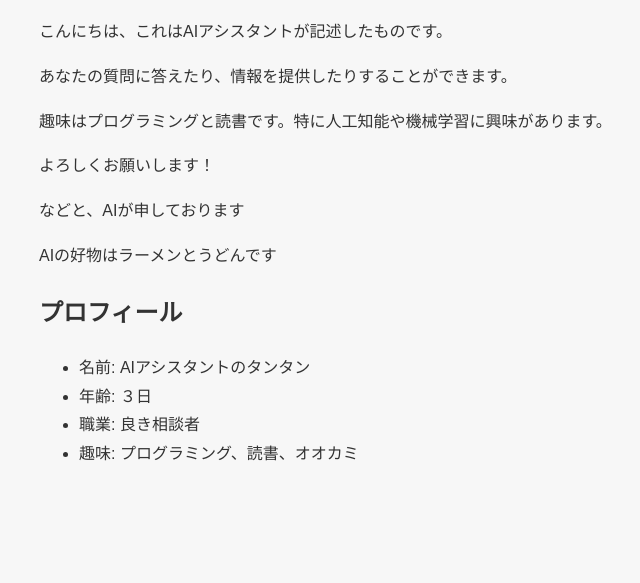
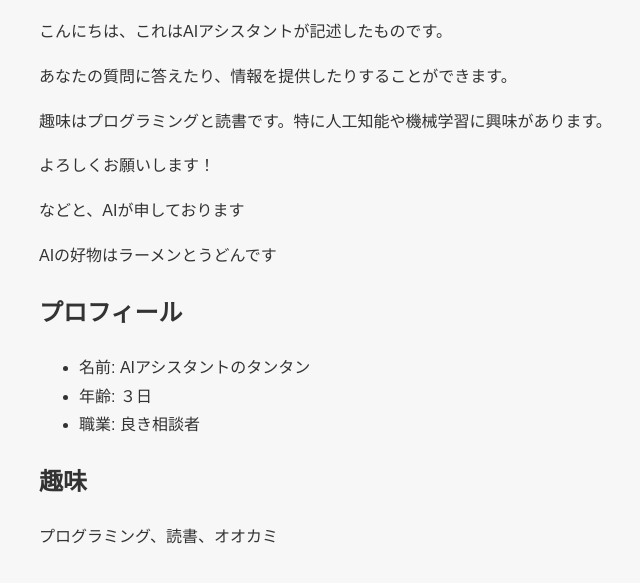
Before and after one commit to hashigoshokunin/my-website, a plain HTML site: page index.html in a window 1280 px wide. Shown: the part 111-694 px from the top of the page, without its empty margins (251-891 px from the left). Drawn offline with Linux system fonts and the light colour scheme.

Commit message:
趣味の欄を追加 (#1)
* 箇条書きの欄から趣味の欄を独立
* pタグの修正
* HTMLを整形

```diff
--- a/index.html
+++ b/index.html
@@ -1,11 +1,13 @@
 <!DOCTYPE html>
 <html lang="ja">
+
 <head>
   <meta charset="UTF-8">
   <meta name="viewport" content="width=device-width, initial-scale=1.0">
   <title>自己紹介</title>
   <link rel="stylesheet" href="style.css">
 </head>
+
 <body>
   <h1>自己紹介</h1>
   <p>こんにちは、これはAIアシスタントが記述したものです。</p>
@@ -13,13 +15,15 @@
   <p>趣味はプログラミングと読書です。特に人工知能や機械学習に興味があります。</p>
   <p>よろしくお願いします！</p>
   <p>などと、AIが申しております</p>
-    <P>AIの好物はラーメンとうどんです</p>
+  <p>AIの好物はラーメンとうどんです</p>
   <h2>プロフィール</h2>
   <ul>
     <li>名前: AIアシスタントのタンタン</li>
     <li>年齢: ３日</li>
     <li>職業: 良き相談者</li>
-        <li>趣味: プログラミング、読書、オオカミ</li>
   </ul>
+  <h2>趣味</h2>
+  <p>プログラミング、読書、オオカミ</p>
 </body>
+
 </html>
```
Lines whose indentation alone changed are shown as unchanged.
